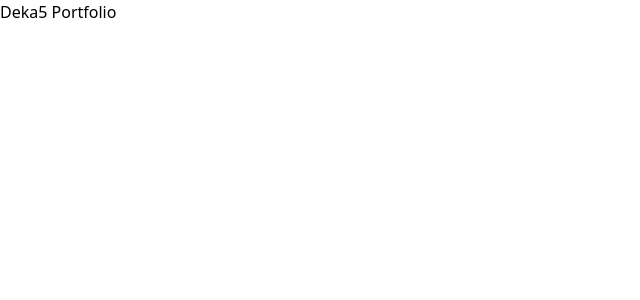
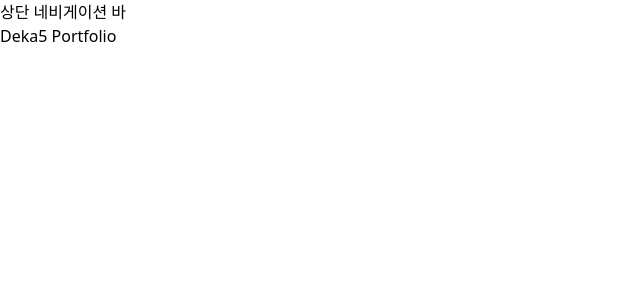
Before and after one commit to obo1412/deka5-portfolio, a Next.js app: page / in a window 1280 px wide. Shown: the top 300 px of the page, without its empty margins (0-640 px from the left). Built offline with nearby package versions, Linux system fonts and the light colour scheme.

Commit message:
push 테스트

```diff
--- a/src/app/layout.tsx
+++ b/src/app/layout.tsx
@@ -13,7 +13,12 @@ export default function RootLayout({
 }) {
   return (
     <html>
-      <body>{children}</body>
+      <body>
+        <section>
+          <div>상단 네비게이션 바</div>
+        </section>
+        <section>{children}</section>
+      </body>
     </html>
   );
 }
```
